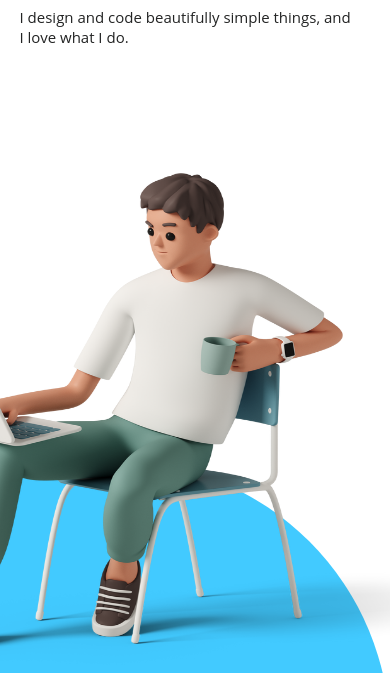
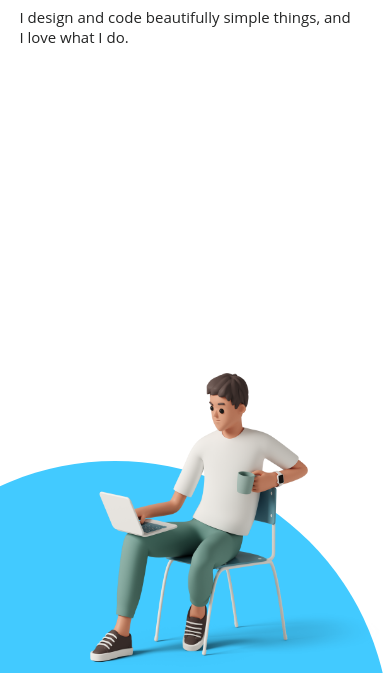
Before and after one commit to Karthik-R-Dev/portfolio, a plain HTML site: page index.html in a window 390 px wide. Shown: the part 171-846 px from the top of the page. Drawn offline with nearby package versions, Linux system fonts and the light colour scheme; a script that the page names is missing.

Commit message:
Update styles.css

```diff
--- a/styles.css
+++ b/styles.css
@@ -266,9 +266,10 @@ img {
   }
 
   .hero-img {
-    right: -30%;
+     right: -0%;
     bottom: 0%;
-    width: 60rem;
+    width: 30rem;
+    height: 30rem;
   }
 }
 
```
